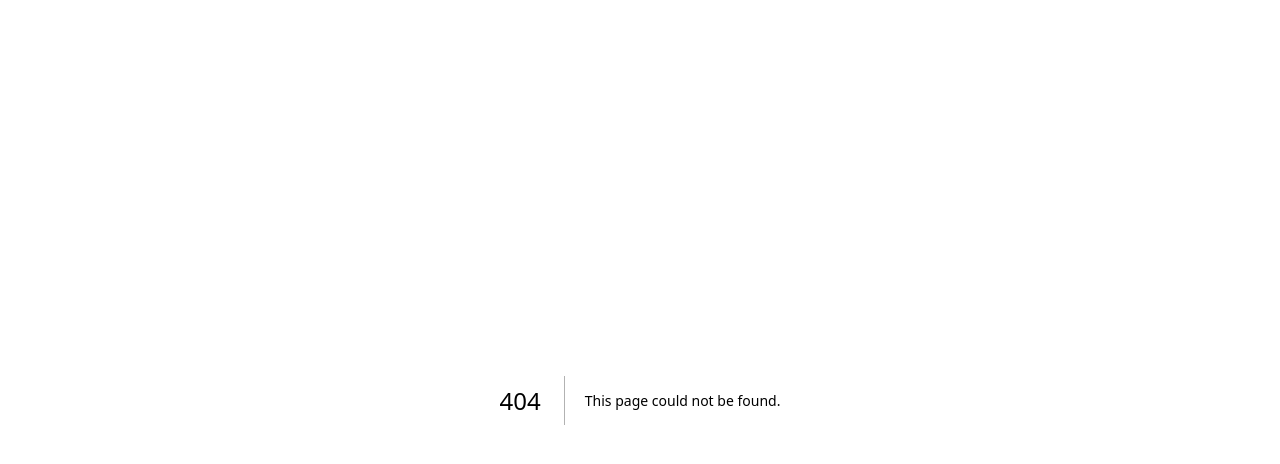
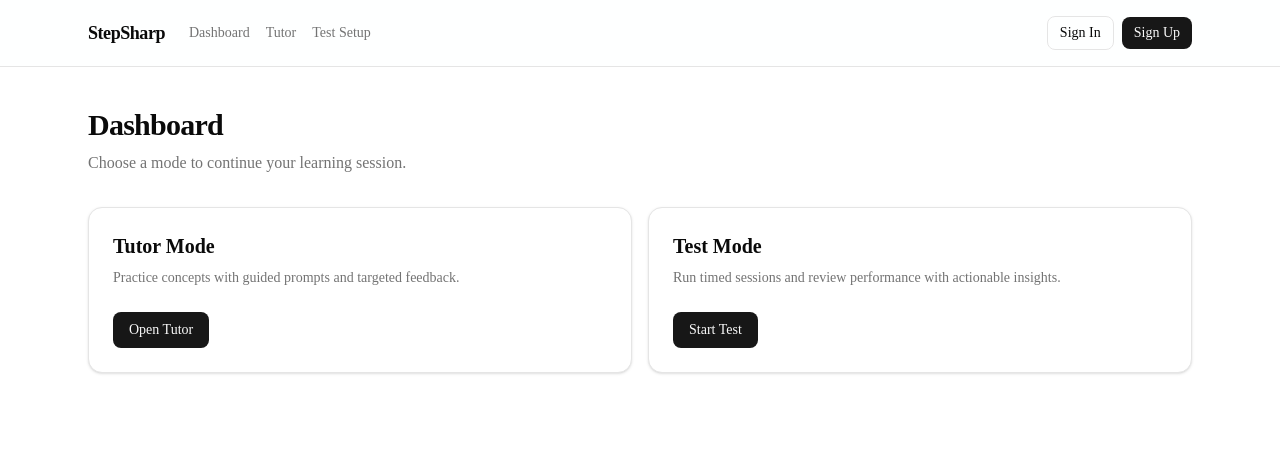
Before and after one commit to rzounlom/stepsharp, a Next.js app: page /dashboard in a window 1280 px wide. Before the commit this address had no page. Shown: the top 464 px of the page. Built offline with nearby package versions, Linux system fonts and the light colour scheme.

Commit message:
feat: update layout and home page for StepSharp MVP

```diff
--- /dev/null
+++ b/app/dashboard/page.tsx
@@ -0,0 +1,35 @@
+import Link from "next/link";
+import { DASHBOARD_MODE_CARDS } from "@/lib/constants";
+
+export default function DashboardPage() {
+  return (
+    <section className="space-y-8">
+      <div className="space-y-2">
+        <h1 className="text-3xl font-semibold tracking-tight">Dashboard</h1>
+        <p className="text-muted-foreground">
+          Choose a mode to continue your learning session.
+        </p>
+      </div>
+
+      <div className="grid gap-4 md:grid-cols-2">
+        {DASHBOARD_MODE_CARDS.map((card) => (
+          <article
+            key={card.title}
+            className="rounded-xl border border-border bg-card p-6 shadow-sm"
+          >
+            <h2 className="text-xl font-semibold">{card.title}</h2>
+            <p className="mt-2 text-sm text-muted-foreground">
+              {card.description}
+            </p>
+            <Link
+              href={card.href}
+              className="mt-6 inline-flex rounded-md bg-primary px-4 py-2 text-sm font-medium text-primary-foreground transition-opacity hover:opacity-90"
+            >
+              {card.ctaLabel}
+            </Link>
+          </article>
+        ))}
+      </div>
+    </section>
+  );
+}
--- a/app/layout.tsx
+++ b/app/layout.tsx
@@ -1,5 +1,6 @@
 import type { Metadata } from "next";
 import { Geist, Geist_Mono } from "next/font/google";
+import { Navbar } from "@/components/layout/navbar";
 import "./globals.css";
 
 const geistSans = Geist({
@@ -13,8 +14,8 @@ const geistMono = Geist_Mono({
 });
 
 export const metadata: Metadata = {
-  title: "Create Next App",
-  description: "Generated by create next app",
+  title: "StepSharp",
+  description: "StepSharp MVP for tutor and test workflows.",
 };
 
 export default function RootLayout({
@@ -27,7 +28,12 @@ export default function RootLayout({
       lang="en"
       className={`${geistSans.variable} ${geistMono.variable} h-full antialiased`}
     >
-      <body className="min-h-full flex flex-col">{children}</body>
+      <body className="min-h-full flex flex-col bg-background text-foreground">
+        <Navbar />
+        <main className="mx-auto flex w-full max-w-6xl flex-1 flex-col px-6 py-10">
+          {children}
+        </main>
+      </body>
     </html>
   );
 }
--- a/app/page.tsx
+++ b/app/page.tsx
@@ -1,65 +1,36 @@
-import Image from "next/image";
+import Link from "next/link";
 
 export default function Home() {
   return (
-    <div className="flex flex-col flex-1 items-center justify-center bg-zinc-50 font-sans dark:bg-black">
-      <main className="flex flex-1 w-full max-w-3xl flex-col items-center justify-between py-32 px-16 bg-white dark:bg-black sm:items-start">
-        <Image
-          className="dark:invert"
-          src="/next.svg"
-          alt="Next.js logo"
-          width={100}
-          height={20}
-          priority
-        />
-        <div className="flex flex-col items-center gap-6 text-center sm:items-start sm:text-left">
-          <h1 className="max-w-xs text-3xl font-semibold leading-10 tracking-tight text-black dark:text-zinc-50">
-            To get started, edit the page.tsx file.
+    <section className="flex flex-1 items-center">
+      <div className="w-full rounded-2xl border border-border bg-card px-8 py-14 shadow-sm sm:px-12">
+        <div className="mx-auto max-w-3xl space-y-8 text-center">
+          <p className="text-sm font-medium uppercase tracking-wider text-muted-foreground">
+            AI Study Platform
+          </p>
+          <h1 className="text-4xl font-semibold tracking-tight sm:text-5xl">
+            Learn faster and test smarter with StepSharp
           </h1>
-          <p className="max-w-md text-lg leading-8 text-zinc-600 dark:text-zinc-400">
-            Looking for a starting point or more instructions? Head over to{" "}
-            <a
-              href="https://vercel.com/templates?framework=next.js&utm_source=create-next-app&utm_medium=appdir-template-tw&utm_campaign=create-next-app"
-              className="font-medium text-zinc-950 dark:text-zinc-50"
+          <p className="text-lg text-muted-foreground sm:text-xl">
+            Tutor Mode helps you practice with guidance. Test Mode simulates
+            exam conditions so you can improve where it matters most.
+          </p>
+          <div className="flex flex-col items-center justify-center gap-3 sm:flex-row">
+            <Link
+              href="/tutor"
+              className="inline-flex min-w-44 items-center justify-center rounded-md bg-primary px-5 py-2.5 text-sm font-medium text-primary-foreground transition-opacity hover:opacity-90"
             >
-              Templates
-            </a>{" "}
-            or the{" "}
-            <a
-              href="https://nextjs.org/learn?utm_source=create-next-app&utm_medium=appdir-template-tw&utm_campaign=create-next-app"
-              className="font-medium text-zinc-950 dark:text-zinc-50"
+              Start Tutor Mode
+            </Link>
+            <Link
+              href="/test/setup"
+              className="inline-flex min-w-44 items-center justify-center rounded-md border border-border px-5 py-2.5 text-sm font-medium transition-colors hover:bg-accent"
             >
-              Learning
-            </a>{" "}
-            center.
-          </p>
+              Start Test Mode
+            </Link>
+          </div>
         </div>
-        <div className="flex flex-col gap-4 text-base font-medium sm:flex-row">
-          <a
-            className="flex h-12 w-full items-center justify-center gap-2 rounded-full bg-foreground px-5 text-background transition-colors hover:bg-[#383838] dark:hover:bg-[#ccc] md:w-[158px]"
-            href="https://vercel.com/new?utm_source=create-next-app&utm_medium=appdir-template-tw&utm_campaign=create-next-app"
-            target="_blank"
-            rel="noopener noreferrer"
-          >
-            <Image
-              className="dark:invert"
-              src="/vercel.svg"
-              alt="Vercel logomark"
-              width={16}
-              height={16}
-            />
-            Deploy Now
-          </a>
-          <a
-            className="flex h-12 w-full items-center justify-center rounded-full border border-solid border-black/[.08] px-5 transition-colors hover:border-transparent hover:bg-black/[.04] dark:border-white/[.145] dark:hover:bg-[#1a1a1a] md:w-[158px]"
-            href="https://nextjs.org/docs?utm_source=create-next-app&utm_medium=appdir-template-tw&utm_campaign=create-next-app"
-            target="_blank"
-            rel="noopener noreferrer"
-          >
-            Documentation
-          </a>
-        </div>
-      </main>
-    </div>
+      </div>
+    </section>
   );
 }
--- /dev/null
+++ b/app/test/results/page.tsx
@@ -0,0 +1,11 @@
+export default function TestResultsPage() {
+  return (
+    <section className="space-y-4">
+      <h1 className="text-3xl font-semibold tracking-tight">Test Results</h1>
+      <p className="max-w-2xl text-muted-foreground">
+        Results summary placeholder for score breakdown, weak areas, and
+        suggested next steps.
+      </p>
+    </section>
+  );
+}
--- /dev/null
+++ b/app/test/session/page.tsx
@@ -0,0 +1,18 @@
+import Link from "next/link";
+
+export default function TestSessionPage() {
+  return (
+    <section className="space-y-4">
+      <h1 className="text-3xl font-semibold tracking-tight">Test Session</h1>
+      <p className="max-w-2xl text-muted-foreground">
+        Session screen placeholder for timed questions and answer submission.
+      </p>
+      <Link
+        href="/test/results"
+        className="inline-flex rounded-md border border-border px-4 py-2 text-sm font-medium transition-colors hover:bg-accent"
+      >
+        Finish and View Results
+      </Link>
+    </section>
+  );
+}
--- /dev/null
+++ b/app/test/setup/page.tsx
@@ -0,0 +1,19 @@
+import Link from "next/link";
+
+export default function TestSetupPage() {
+  return (
+    <section className="space-y-4">
+      <h1 className="text-3xl font-semibold tracking-tight">Test Setup</h1>
+      <p className="max-w-2xl text-muted-foreground">
+        Configure session options like difficulty, duration, and topic focus
+        before starting a test.
+      </p>
+      <Link
+        href="/test/session"
+        className="inline-flex rounded-md bg-primary px-4 py-2 text-sm font-medium text-primary-foreground transition-opacity hover:opacity-90"
+      >
+        Continue to Session
+      </Link>
+    </section>
+  );
+}
--- /dev/null
+++ b/app/tutor/page.tsx
@@ -0,0 +1,11 @@
+export default function TutorPage() {
+  return (
+    <section className="space-y-4">
+      <h1 className="text-3xl font-semibold tracking-tight">Tutor Mode</h1>
+      <p className="max-w-2xl text-muted-foreground">
+        This is the tutor workspace placeholder. You can connect your lesson
+        flow, prompts, and AI guidance components here.
+      </p>
+    </section>
+  );
+}
--- /dev/null
+++ b/components/layout/navbar.tsx
@@ -0,0 +1,35 @@
+import Link from "next/link";
+import { appNavigation } from "@/data/navigation";
+
+export function Navbar() {
+  return (
+    <header className="sticky top-0 z-10 border-b border-border bg-background/90 backdrop-blur">
+      <div className="mx-auto flex w-full max-w-6xl items-center justify-between px-6 py-4">
+        <div className="flex items-center gap-6">
+          <Link href="/" className="text-lg font-semibold tracking-tight">
+            StepSharp
+          </Link>
+          <nav className="hidden items-center gap-4 md:flex">
+            {appNavigation.map((item) => (
+              <Link
+                key={item.href}
+                href={item.href}
+                className="text-sm text-muted-foreground transition-colors hover:text-foreground"
+              >
+                {item.label}
+              </Link>
+            ))}
+          </nav>
+        </div>
+        <div className="flex items-center gap-2">
+          <button className="rounded-md border border-border px-3 py-1.5 text-sm font-medium transition-colors hover:bg-accent">
+            Sign In
+          </button>
+          <button className="rounded-md bg-primary px-3 py-1.5 text-sm font-medium text-primary-foreground transition-opacity hover:opacity-90">
+            Sign Up
+          </button>
+        </div>
+      </div>
+    </header>
+  );
+}
--- /dev/null
+++ b/context/app-context.tsx
@@ -0,0 +1,29 @@
+"use client";
+
+import { createContext, useContext } from "react";
+
+type AppContextValue = {
+  appName: string;
+};
+
+const AppContext = createContext<AppContextValue | undefined>(undefined);
+
+export function AppContextProvider({
+  children,
+}: Readonly<{ children: React.ReactNode }>) {
+  return (
+    <AppContext.Provider value={{ appName: "StepSharp" }}>
+      {children}
+    </AppContext.Provider>
+  );
+}
+
+export function useAppContext() {
+  const context = useContext(AppContext);
+
+  if (!context) {
+    throw new Error("useAppContext must be used within an AppContextProvider");
+  }
+
+  return context;
+}
--- /dev/null
+++ b/data/navigation.ts
@@ -0,0 +1,10 @@
+export type NavItem = {
+  label: string;
+  href: string;
+};
+
+export const appNavigation: NavItem[] = [
+  { label: "Dashboard", href: "/dashboard" },
+  { label: "Tutor", href: "/tutor" },
+  { label: "Test Setup", href: "/test/setup" },
+];
--- /dev/null
+++ b/lib/constants.ts
@@ -0,0 +1,18 @@
+import type { ModeCard } from "@/types";
+
+export const DASHBOARD_MODE_CARDS: ModeCard[] = [
+  {
+    title: "Tutor Mode",
+    description:
+      "Practice concepts with guided prompts and targeted feedback.",
+    href: "/tutor",
+    ctaLabel: "Open Tutor",
+  },
+  {
+    title: "Test Mode",
+    description:
+      "Run timed sessions and review performance with actionable insights.",
+    href: "/test/setup",
+    ctaLabel: "Start Test",
+  },
+];
--- /dev/null
+++ b/types/index.ts
@@ -0,0 +1,6 @@
+export type ModeCard = {
+  title: string;
+  description: string;
+  href: string;
+  ctaLabel: string;
+};
```
